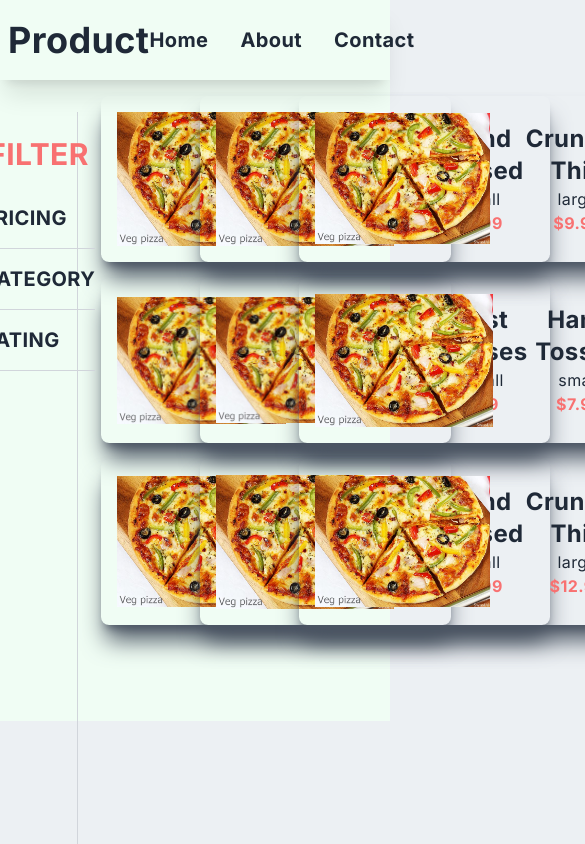
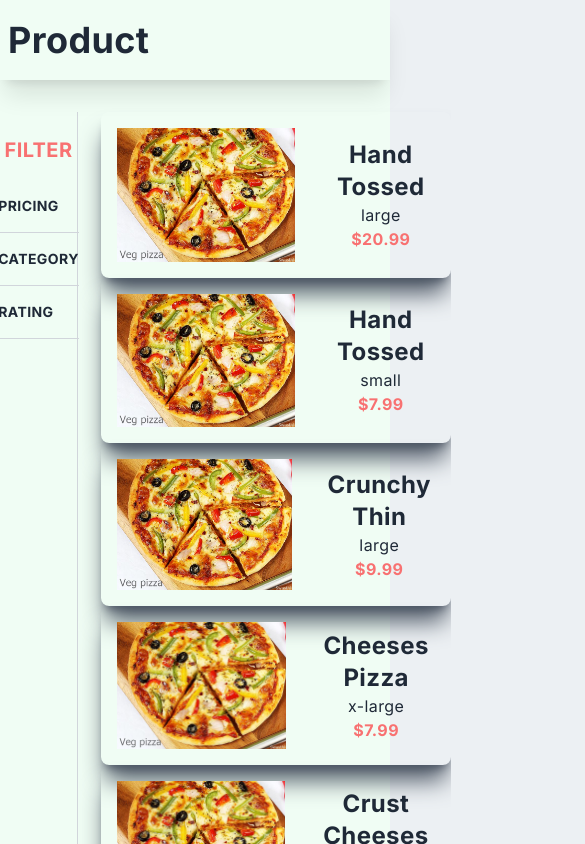
Before and after one commit to rajnaik44/Dominoz-Pizza, a Next.js app: page / in a window 390 px wide. Shown: the top 844 px of the page, 585 px wide, since content can reach past the window. Built offline with nearby package versions, Linux system fonts and the light colour scheme.

Commit message:
made ui responsive

```diff
--- a/components/Filter.jsx
+++ b/components/Filter.jsx
@@ -5,13 +5,13 @@ const Filter = () => {
     <div className="fixed left-0  top-0  w-[20%]  h-screen  ">
         <div className="fixed left-0 top-0 w-[20%] h-screen  mt-28 border-r border-gray-300 mx-">
        <div className='flex justify-center items-center mt-6'>
-        <h2 className='uppercase font-bold text-red-400'>Filter</h2>
+        <h2 className='uppercase font-bold text-red-400 text-xl md:text-4xl'>Filter</h2>
        </div>
        <div className="py-4 flex flex-col mx-auto justify-center items-center">
             <ul className="uppercase ">
-                <li className="py-4 text-xl font-bold border-b border-gray-300 hover:scale-75 ease-in duration-100">Pricing</li>
-                <li className="py-4 text-xl font-bold border-b border-gray-300 hover:scale-75 ease-in duration-100">Category</li>
-                <li className="py-4 text-xl font-bold border-b border-gray-300 hover:scale-75 ease-in duration-100">Rating</li>
+                <li className="py-4 text-sm md:text-xl font-bold border-b border-gray-300 hover:scale-75 ease-in duration-100">Pricing</li>
+                <li className="py-4 text-sm md:text-xl font-bold border-b border-gray-300 hover:scale-75 ease-in duration-100">Category</li>
+                <li className="py-4 text-sm md:text-xl font-bold border-b border-gray-300 hover:scale-75 ease-in duration-100">Rating</li>
             </ul>
             </div>
           </div>
--- a/components/Hero.jsx
+++ b/components/Hero.jsx
@@ -6,7 +6,7 @@ const Hero = () => {
   return (
     <div id="home" className="w-full h-screen text-center">
         <div className=" w-full h-auto mx-auto py-24 pl-[10%] p-2 flex  bg-green-50 ">
-        <div className='ml-[18%] grid grid-cols-3 gap-4'>
+        <div className='ml-[18%] mt-4 flex-col md:grid md:grid-cols-2 lg:grid-cols-3  gap-4'>
 
         {/* <Cards name="Hand Tossed" size="Mediun" price="$20.99" />
         <Cards name="Hand Tossed" size="small" price="$7.99" />
--- a/components/Navbar.jsx
+++ b/components/Navbar.jsx
@@ -6,7 +6,7 @@ const Navbar = () => {
     <div className="fixed w-full h-20 shadow-xl z-[100]" >
     <div className="flex justify-between items-center w-full h-full px-2 2xl:px-16">
         <h1 className='text-4xl cursor-pointer'>Product</h1>
-        <ul className='flex gap-8'>
+        <ul className='hidden md:flex gap-8'>
             <li className='font-bold text-xl hover:scale-75 ease-in duration-150'>Home</li>
             <li className='font-bold text-xl hover:scale-75 ease-in duration-150'>About</li>
             <li className='font-bold text-xl hover:scale-75 ease-in duration-150'>Contact</li>
```
